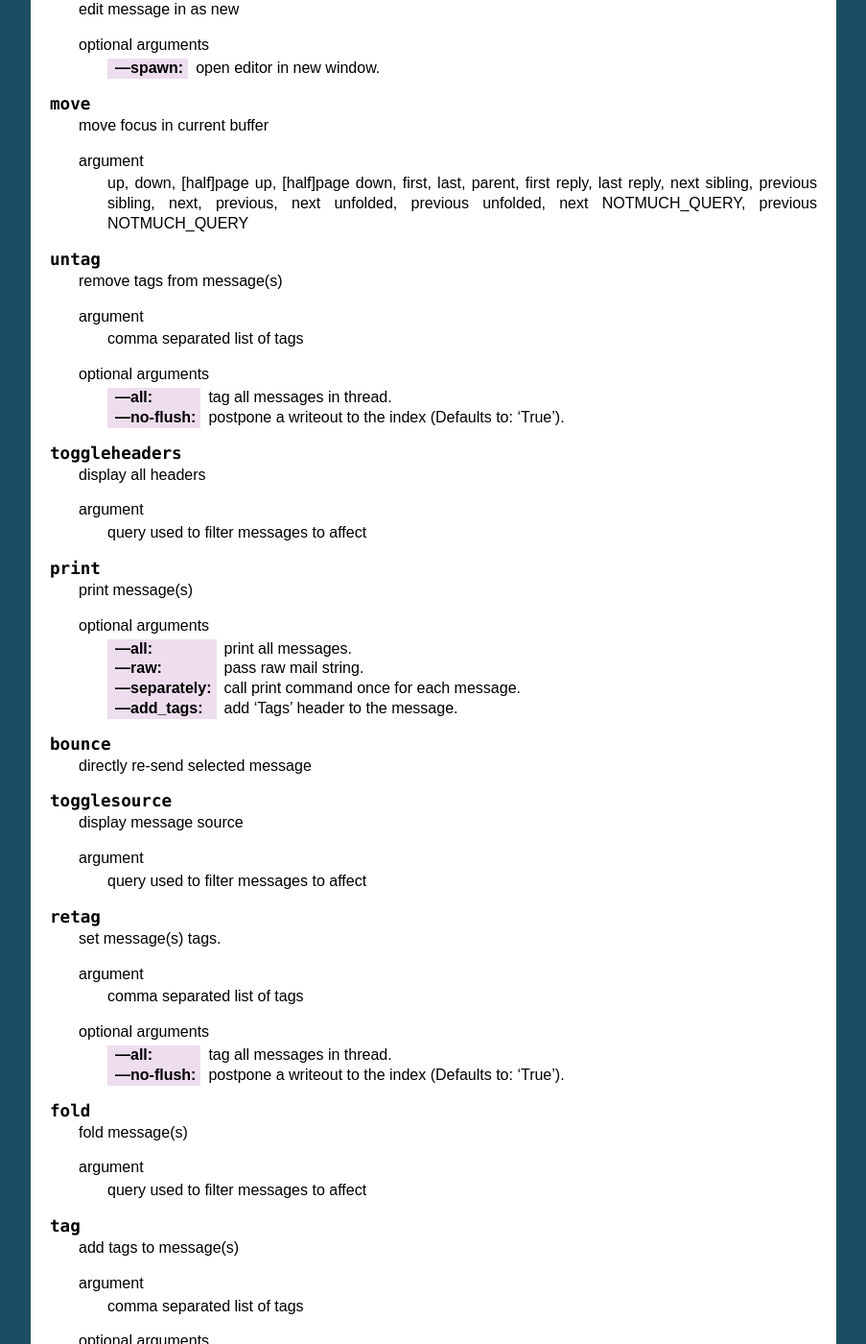
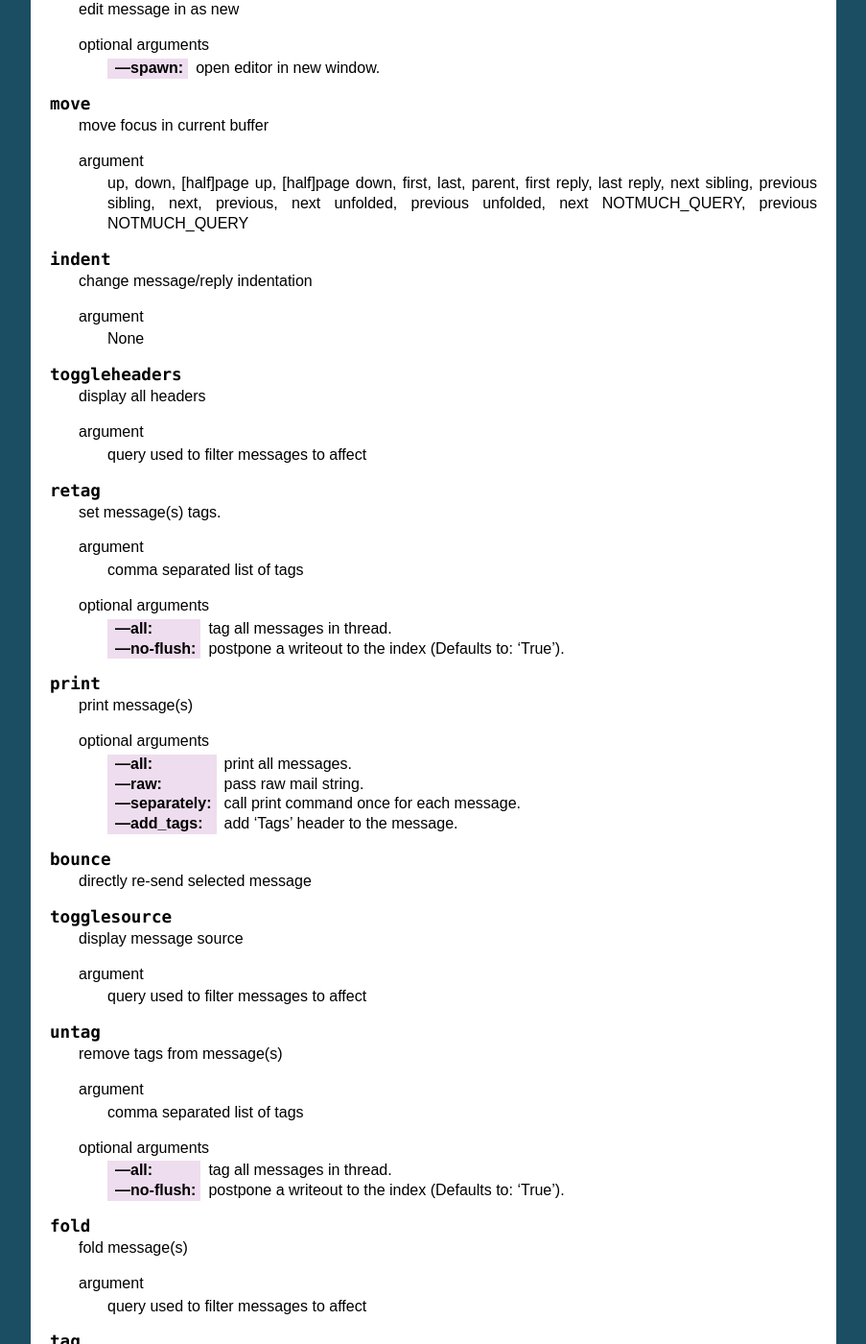
Before and after one commit to pazz/alot, a Sphinx documentation site: the page built from docs/source/usage/modes/thread.rst, in a window 1280 px wide and 1400 px high, scrolled down 478 px. Shown: the whole window at 96% size, without its empty margins (198-1101 px from the left). Built offline with Sphinx 7.4.7, drawn with Linux system fonts in a browser that asks for light colours; some of the changed lines change nothing that is shown.

Commit message:
add config option for default threadmode indentation

```diff
--- a/docs/source/usage/modes/thread.rst
+++ b/docs/source/usage/modes/thread.rst
@@ -43,18 +43,15 @@ The following commands are available in thread mode
         up, down, [half]page up, [half]page down, first, last,                   parent, first reply, last reply,                   next sibling, previous sibling, next, previous,                   next unfolded, previous unfolded,                   next NOTMUCH_QUERY, previous NOTMUCH_QUERY
 
 
-.. _cmd.thread.untag:
+.. _cmd.thread.indent:
 
-.. describe:: untag
+.. describe:: indent
 
-    remove tags from message(s)
+    change message/reply indentation
 
     argument
-        comma separated list of tags
+        None
 
-    optional arguments
-        :---all: tag all messages in thread.
-        :---no-flush: postpone a writeout to the index (Defaults to: 'True').
 
 .. _cmd.thread.toggleheaders:
 
@@ -65,6 +62,19 @@ The following commands are available in thread mode
     argument
         query used to filter messages to affect
 
+
+.. _cmd.thread.retag:
+
+.. describe:: retag
+
+    set message(s) tags.
+
+    argument
+        comma separated list of tags
+
+    optional arguments
+        :---all: tag all messages in thread.
+        :---no-flush: postpone a writeout to the index (Defaults to: 'True').
 
 .. _cmd.thread.print:
 
@@ -95,11 +105,11 @@ The following commands are available in thread mode
         query used to filter messages to affect
 
 
-.. _cmd.thread.retag:
+.. _cmd.thread.untag:
 
-.. describe:: retag
+.. describe:: untag
 
-    set message(s) tags.
+    remove tags from message(s)
 
     argument
         comma separated list of tags
```
Also changed, not shown: 2 other files.
